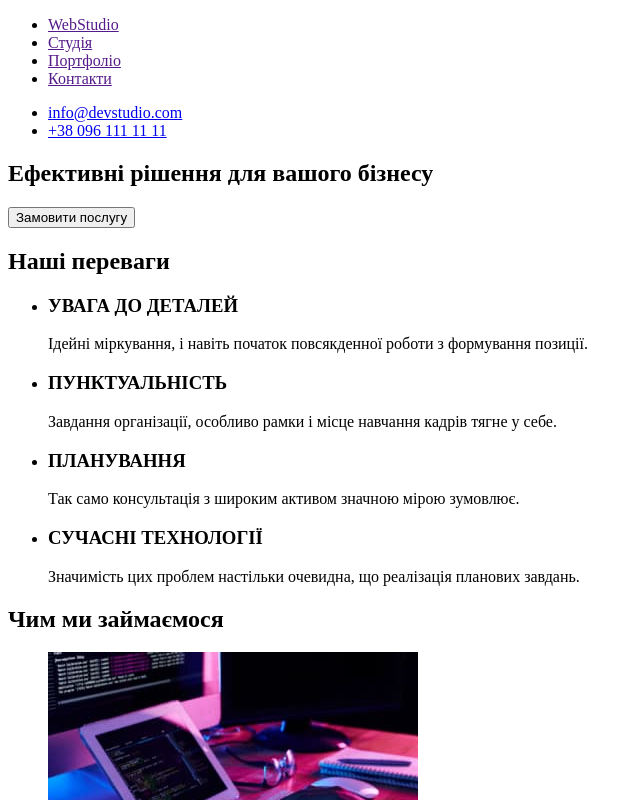
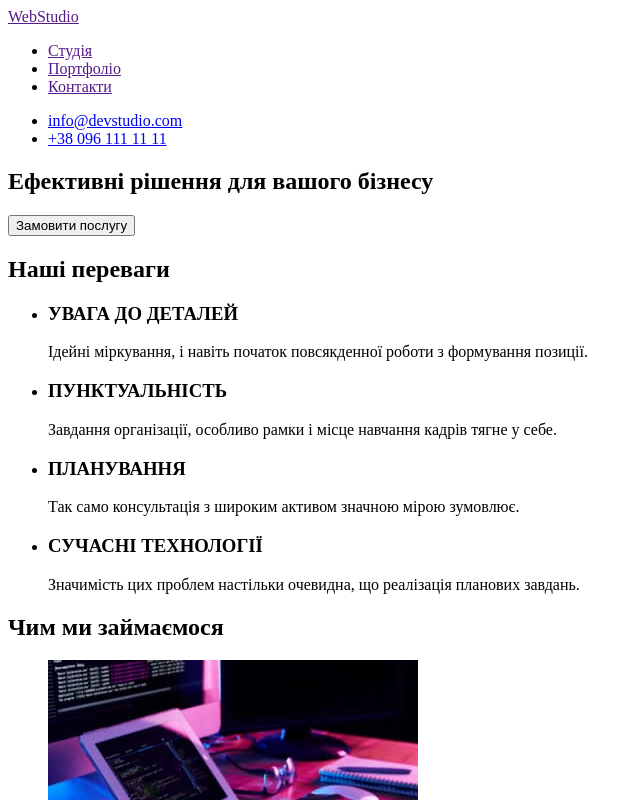
Before and after one commit to kent35km/goit-markup-hw-01, a plain HTML site: page index.html in a window 1280 px wide. Shown: the top 800 px of the page, without its empty margins (0-642 px from the left). Drawn offline with Linux system fonts and the light colour scheme.

Commit message:
вносить правки до дз

```diff
--- a/index.html
+++ b/index.html
@@ -9,8 +9,8 @@
 <body>
     <header>
         <nav>
+            <a href="">WebStudio</a>
         <ul>
-            <li><a href="">WebStudio</a></li>
             <li><a href="">Студія</a></li>
             <li><a href="">Портфоліо</a></li>
             <li><a href="">Контакти</a></li>
@@ -88,9 +88,9 @@
 </main>
 
     <footer>
+        <a href="">WebStudio</a>
     <address>
         <ul>
-            <li><a href="">WebStudio</a></li>
             <li>м. Київ, пр-т Лесі Українки, 26</li>
             <li><a href="mailto:info@devstudio.com">info@devstudio.com</a></li>
             <li><a href="tel:+380961111111">+38 096 111 11 11</a></li>
```
